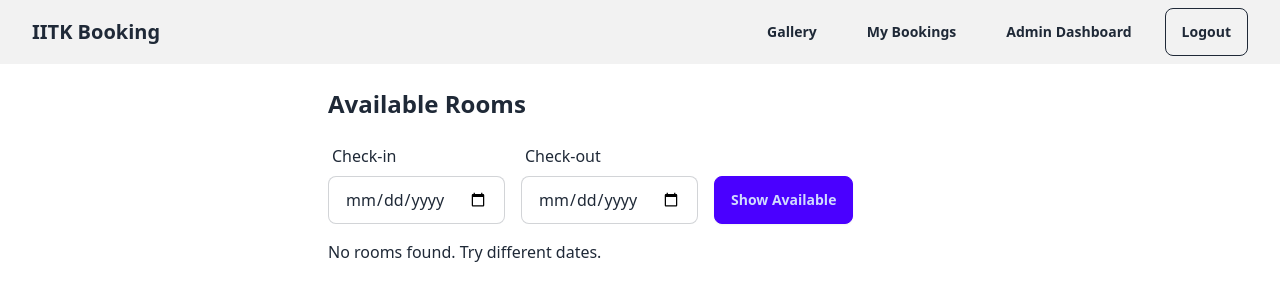
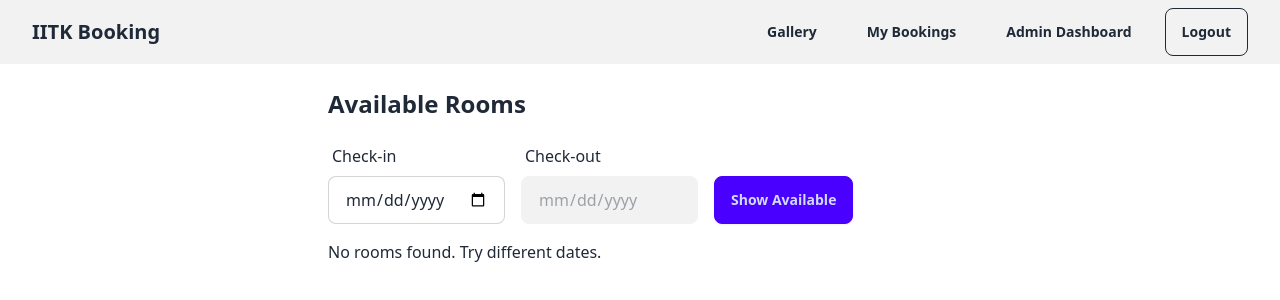
Before and after one commit to A1-devs/iitk-guest-booking, a React (Vite) app in the folder frontend/: page /rooms in a window 1280 px wide. Shown: the top 300 px of the page. Built offline with nearby package versions, Linux system fonts and the light colour scheme; sample sign-in values are in the browser's storage.

Commit message:
email format and past date selection prevention

```diff
--- a/frontend/src/pages/AvailableRooms.jsx
+++ b/frontend/src/pages/AvailableRooms.jsx
@@ -1,4 +1,4 @@
-import { useEffect, useState } from "react";
+import { useState } from "react";
 import api from "../api/axios";
 import toast from "react-hot-toast";
 import { useNavigate } from "react-router-dom";
@@ -9,9 +9,30 @@ const AvailableRooms = () => {
   const [loading, setLoading] = useState(false);
   const navigate = useNavigate();
 
+  // Today's date in YYYY-MM-DD format
+  const todayStr = new Date().toISOString().split('T')[0];
+
+  // Helper function for date validation
+  const isValidDateRange = (from, to) => {
+    if (!from || !to) return { valid: false, message: "Select both check-in and check-out dates." };
+
+    const today = new Date();
+    today.setHours(0, 0, 0, 0);
+    const fromDate = new Date(from);
+    fromDate.setHours(0, 0, 0, 0);
+    const toDate = new Date(to);
+    toDate.setHours(0, 0, 0, 0);
+
+    if (fromDate < today) return { valid: false, message: "Check-in date cannot be in the past." };
+    if (toDate <= fromDate) return { valid: false, message: "Check-out date must be after check-in date." };
+
+    return { valid: true };
+  };
+
   const fetchRooms = async () => {
-    if (!dates.from || !dates.to) {
-      toast.error("Select both check-in and check-out dates.");
+    const { valid, message } = isValidDateRange(dates.from, dates.to);
+    if (!valid) {
+      toast.error(message);
       return;
     }
     setLoading(true);
@@ -34,13 +55,30 @@ const AvailableRooms = () => {
       <div className="flex flex-col sm:flex-row gap-4 mb-4 items-end">
         <div>
           <label className="label">Check-in</label>
-          <input type="date" className="input input-bordered" value={dates.from}
-            onChange={e => setDates({ ...dates, from: e.target.value })} />
+          <input
+            type="date"
+            className="input input-bordered"
+            value={dates.from}
+            min={todayStr}
+            onChange={e => {
+              setDates({ ...dates, from: e.target.value });
+              // Reset check-out if it's now before the new check-in
+              if (dates.to && e.target.value && dates.to <= e.target.value) {
+                setDates(prev => ({ ...prev, to: "" }));
+              }
+            }}
+          />
         </div>
         <div>
           <label className="label">Check-out</label>
-          <input type="date" className="input input-bordered" value={dates.to}
-            onChange={e => setDates({ ...dates, to: e.target.value })} />
+          <input
+            type="date"
+            className="input input-bordered"
+            value={dates.to}
+            min={dates.from ? dates.from : todayStr}
+            onChange={e => setDates({ ...dates, to: e.target.value })}
+            disabled={!dates.from}
+          />
         </div>
         <button className="btn btn-primary" onClick={fetchRooms} disabled={loading}>
           {loading ? "Searching..." : "Show Available"}
```
Also changed, not shown: 1 other file (tests, documents, lock files or other folders).
